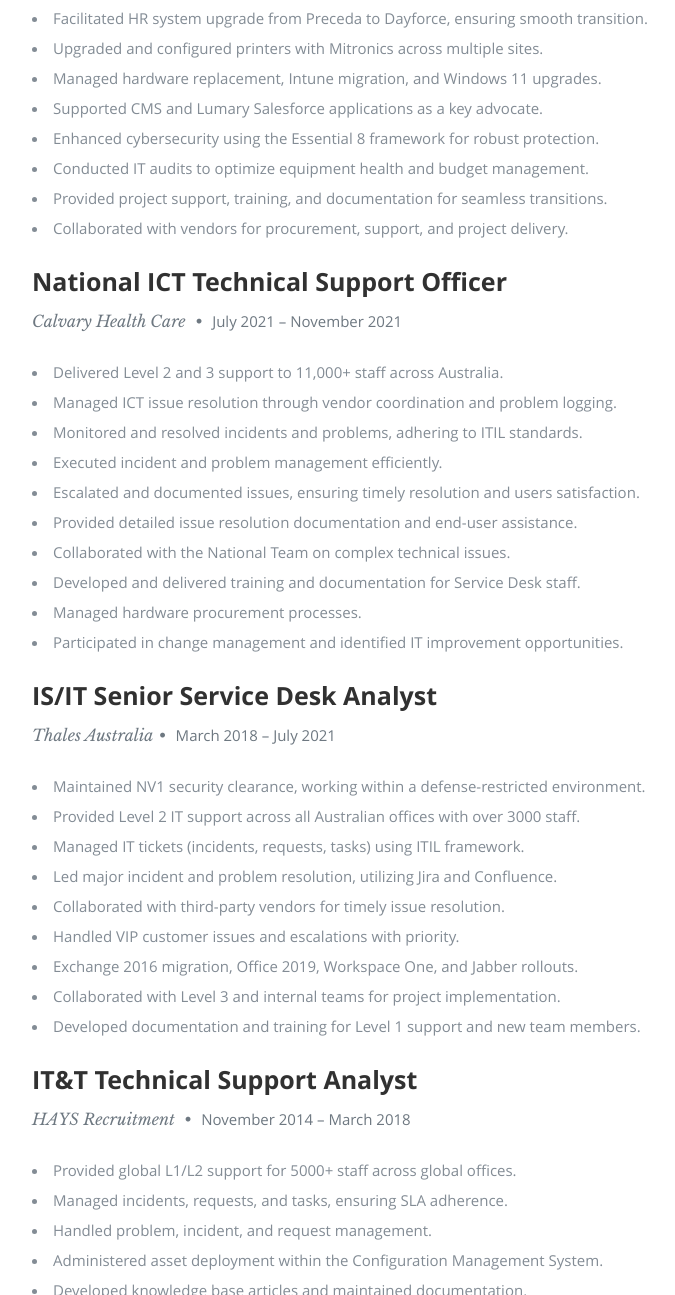
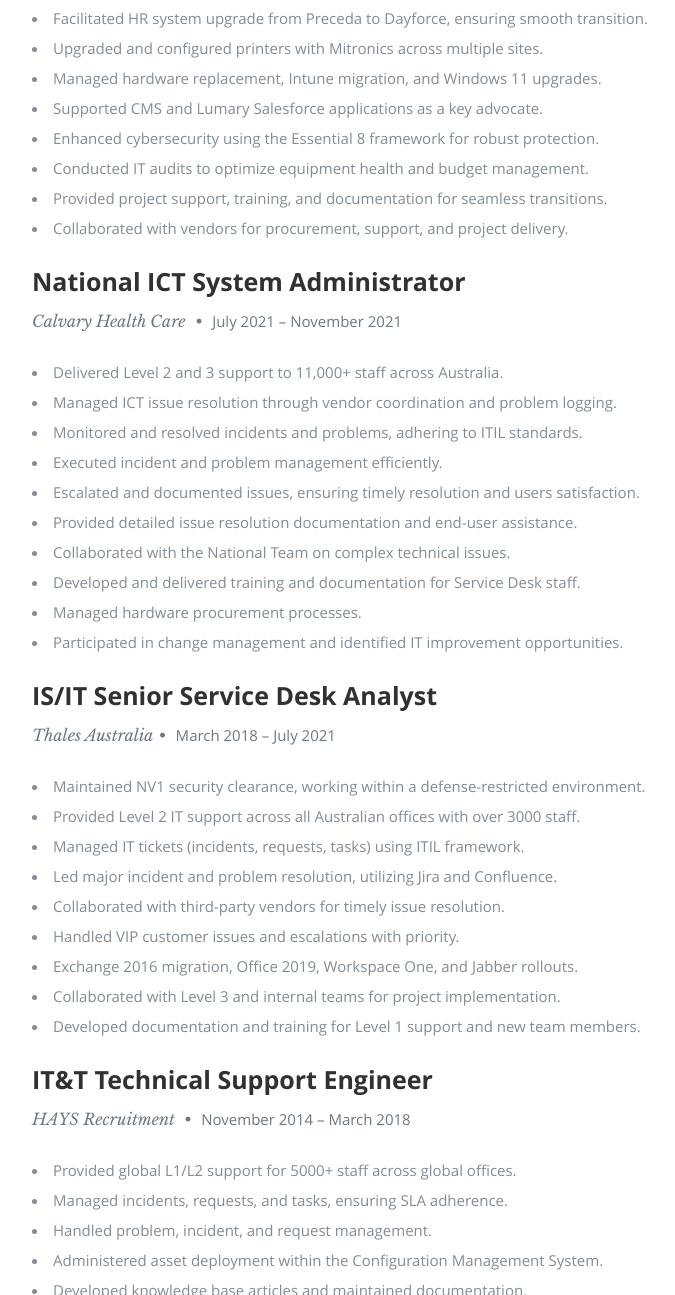
Before and after one commit to extse/Azure-Resume, a plain HTML site: page frontend/index.html in a window 1280 px wide. Shown: the part 1964-3259 px from the top of the page, without its empty margins (373-1048 px from the left). Drawn offline with nearby package versions, Linux system fonts and the light colour scheme; no server answers.

Commit message:
updated index.html

```diff
--- a/frontend/index.html
+++ b/frontend/index.html
@@ -162,7 +162,7 @@
 
                <div class="twelve columns">
 
-                  <h3>National ICT Technical Support Officer</h3>
+                  <h3>National ICT System Administrator</h3>
                   <p class="info">Calvary Health Care <span>&bull;</span> <em class="date">July 2021 – November 2021</em></p>
 
                   <p>
@@ -209,7 +209,7 @@
 
                <div class="twelve columns">
 
-                  <h3>IT&T Technical Support Analyst</h3>
+                  <h3>IT&T Technical Support Engineer</h3>
                   <p class="info">HAYS Recruitment <span>&bull;</span> <em class="date">November 2014 – March 2018</em></p>
 
                   <p>
```
